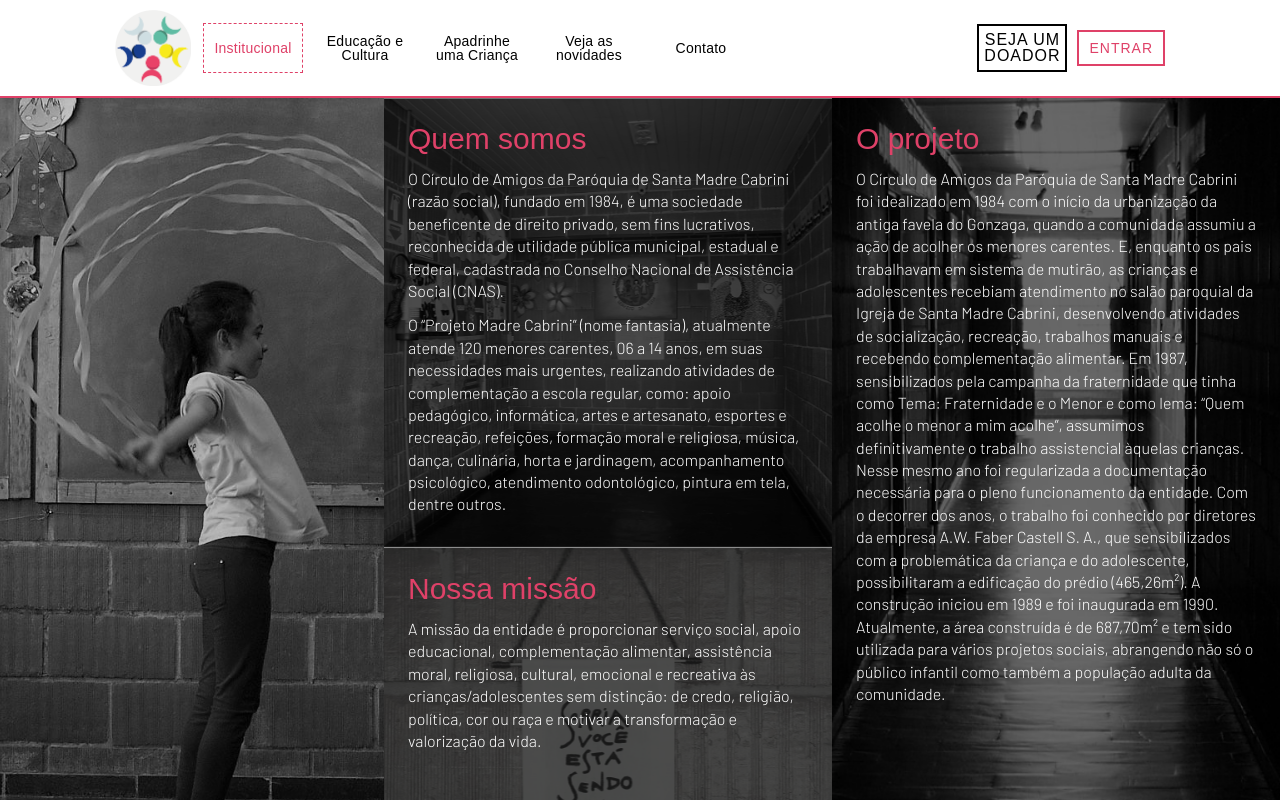
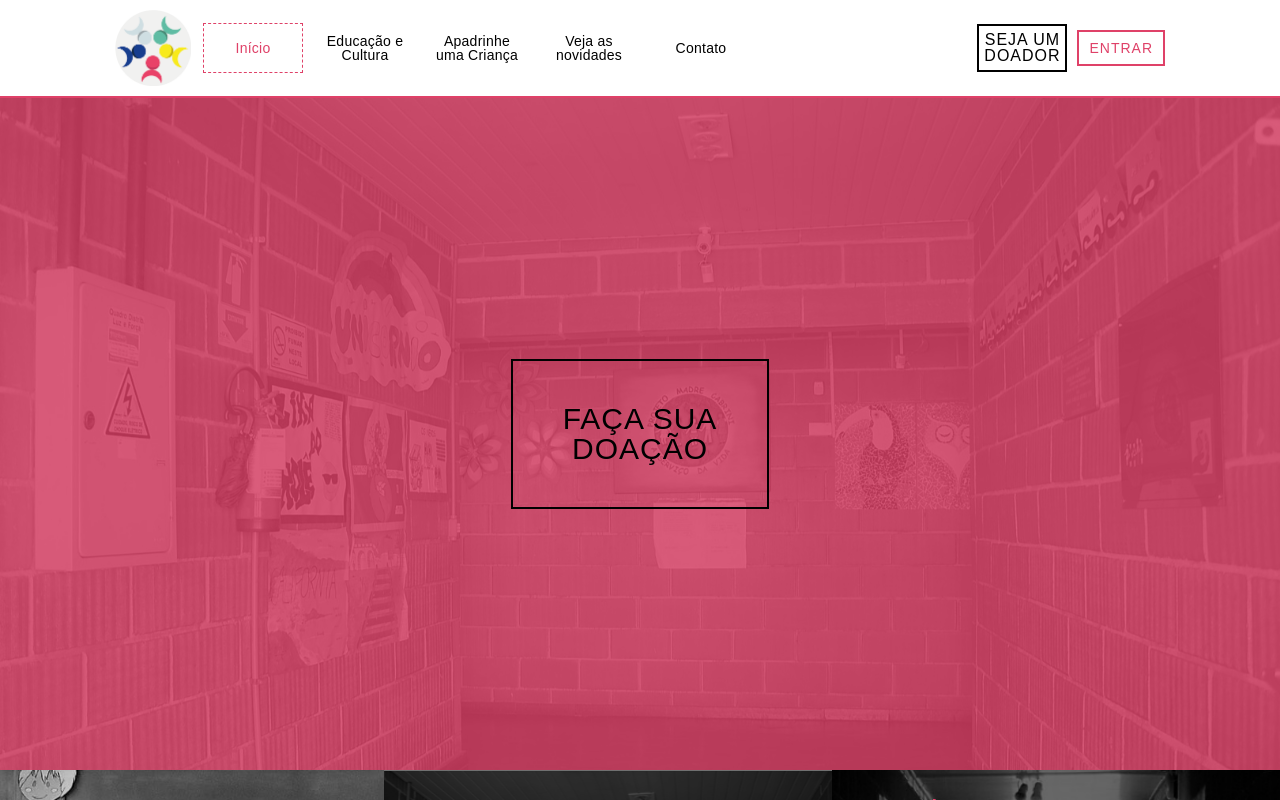
Before and after one commit to CAPIWARA/ComuniCode-Hackathon, a Vue app in the folder app/: page / in a window 1280 px wide. Shown: the top 800 px of the page. Built offline with nearby package versions, Linux system fonts and the light colour scheme; the HTML template or start-up script is replaced by a standard one; a web font is replaced by a local one.

Commit message:
HomeScreen splited into multiple components

```diff
--- /dev/null
+++ b/app/src/components/Home/HomeBanner.vue
@@ -0,0 +1,27 @@
+<template>
+  <figure class="HomeBanner">
+    <impact-button isAlternative size="xl">
+      Faça sua<br>Doação
+    </impact-button>
+  </figure>
+</template>
+
+<script>
+  import ImpactButton from '@/components/Impact/ImpactButton';
+
+  export default {
+    components: { ImpactButton }
+  };
+</script>
+
+<style lang="stylus">
+  @import '~@/assets/styles/theme'
+
+  .HomeBanner
+    display: flex
+    align-items: center
+    justify-content: center
+    width: 100%
+    height: calc(100vh - 128px)
+    background-color: rgba($color-primary, .8)
+</style>
--- /dev/null
+++ b/app/src/components/Home/HomeContainer.vue
@@ -0,0 +1,54 @@
+<template>
+  <section class="HomeContainer">
+    <figure class="aside">
+      <img class="image" src="~@/assets/images/Aside.png" />
+    </figure>
+    <home-content class="content" />
+  </section>
+</template>
+
+<script>
+  import HomeContent from '@/components/Home/HomeContent'
+
+  export default {
+    components: { HomeContent }
+  };
+</script>
+
+<style lang="stylus">
+  @import '~@/assets/styles/theme'
+
+  .HomeContainer
+    display: flex
+    flex-direction: column
+
+    > .aside
+      background-size: cover
+      background-image: url('~@/assets/images/Aside.png')
+      background-position: 0 10%
+      min-height: 460px
+
+      > .image        // background-image da suporte as estratégias de
+        display: none // posicionamento e o <img /> nesse caso só serve pra SEO
+
+  @media screen and (min-width: 768px)
+    .HomeContainer
+      flex-direction: row
+      height: 900px
+
+      > .aside
+        width: 50%
+
+      > .content
+        width: 50%
+
+  @media screen and (min-width: 1200px)
+    .HomeContainer
+      height: 900px
+
+      > .aside
+        width: 30%
+
+      > .content
+        width: 70%
+</style>
--- /dev/null
+++ b/app/src/components/Home/HomeContent.vue
@@ -0,0 +1,63 @@
+<template>
+  <section class="HomeContent">
+    <article class="content">
+      <h2 class="title">Quem somos</h2>
+      <p class="paragraph">O Círculo de Amigos da Paróquia de Santa Madre Cabrini (razão social), fundado em 1984, é uma sociedade beneficente de direito privado, sem fins lucrativos, reconhecida de utilidade pública municipal, estadual e federal, cadastrada no Conselho Nacional de Assistência Social (CNAS).</p>
+
+      <p class="paragraph">O “Projeto Madre Cabrini” (nome fantasia), atualmente atende 120 menores carentes, 06 a 14 anos, em suas necessidades mais urgentes, realizando atividades de complementação a escola regular, como:  apoio pedagógico, informática, artes  e artesanato, esportes e recreação, refeições, formação moral e religiosa, música, dança, culinária, horta e jardinagem, acompanhamento psicológico, atendimento odontológico, pintura em tela, dentre outros.</p>
+    </article>
+
+    <article class="content">
+      <h2 class="title">O projeto</h2>
+      <p class="paragraph">O Círculo de Amigos da Paróquia de Santa Madre Cabrini foi idealizado em 1984 com o início da urbanização da antiga favela do Gonzaga, quando a comunidade assumiu a ação de acolher os menores carentes. E, enquanto os pais trabalhavam em sistema de mutirão, as crianças e adolescentes recebiam atendimento no salão paroquial da Igreja de Santa Madre Cabrini, desenvolvendo atividades de socialização, recreação, trabalhos manuais e recebendo complementação alimentar. Em 1987, sensibilizados pela campanha da fraternidade que tinha como Tema: Fraternidade e o Menor e como lema: “Quem acolhe o menor a mim acolhe”, assumimos definitivamente o trabalho assistencial àquelas crianças. Nesse mesmo ano foi regularizada a documentação necessária para o pleno funcionamento da entidade. Com o decorrer dos anos, o trabalho foi conhecido por diretores da empresa A.W. Faber Castell S. A., que sensibilizados com a problemática da criança e do adolescente, possibilitaram a edificação do prédio (465,26m²). A construção iniciou em 1989 e foi inaugurada em 1990. Atualmente, a área construída é de 687,70m² e tem sido utilizada para vários projetos sociais, abrangendo não só o público infantil como também a população adulta da comunidade.</p>
+    </article>
+
+    <article class="content">
+      <h2 class="title">Nossa missão</h2>
+      <p class="paragraph">A missão da entidade é proporcionar serviço social, apoio educacional, complementação alimentar, assistência moral, religiosa, cultural, emocional e recreativa às crianças/adolescentes sem distinção: de credo, religião, política, cor ou raça e motivar a transformação e valorização da vida.</p>
+    </article>
+  </section>
+</template>
+
+<style lang="stylus">
+  @import '~@/assets/styles/theme'
+
+  .HomeContent
+    height: 100%
+
+    > .content
+      padding: 24px
+      background-size: cover
+      background-position: center
+
+      > .title
+        { $typography-title }
+        font-size: 3rem
+        color: $color-contrast
+
+      > .paragraph
+        margin-top: 12px
+        font-size: 1.6rem
+        line-height: 1.4
+        color: #FFFFFF
+
+    > .content:nth-child(1)
+      background-image: url('~@/assets/images/Content-1.png')
+
+    > .content:nth-child(2)
+      background-image: url('~@/assets/images/Content-3.png')
+
+    > .content:nth-child(3)
+      background-image: url('~@/assets/images/Content-2.png')
+
+
+  @media screen and (min-width: 1200px)
+    .HomeContent > .content
+      float: left
+      width: 50%
+      min-height: 50%
+
+    .HomeContent > .content:nth-child(2)
+      float: right
+      height: 100%
+</style>
--- a/app/src/components/Impact/ImpactButton.vue
+++ b/app/src/components/Impact/ImpactButton.vue
@@ -26,7 +26,7 @@
       size: {
         type: String,
         default: 'md',
-        validator: (size) => [ 'md', 'sm' ].includes(size)
+        validator: (size) => [ 'xl', 'md', 'sm' ].includes(size)
       }
     },
     computed: {
@@ -87,6 +87,14 @@
       > .text
         color: #FFFFFF
 
+    &.-xl
+      height: 150px
+      padding-left: 50px
+      padding-right @padding-left
+
+      > .text
+        font-size: 3rem
+
     &.-md
       height: 48px
       padding-left: 12px
--- a/app/src/components/Layout/LayoutContainer.vue
+++ b/app/src/components/Layout/LayoutContainer.vue
@@ -1,7 +1,9 @@
 <template>
-  <section>
-    <layout-header />
-    <slot />
+  <section class="LayoutContainer">
+    <layout-header class="header" />
+    <main class="content">
+      <slot />
+    </main>
   </section>
 </template>
 
@@ -12,3 +14,13 @@
     components: { LayoutHeader },
   };
 </script>
+
+<style lang="stylus">
+  .LayoutContainer
+    > .header
+      position: fixed
+      z-index: 1
+
+    > .content
+      padding-top: 98px
+</style>
--- a/app/src/items.json
+++ b/app/src/items.json
@@ -1,6 +1,6 @@
 [
   {
-    "name": "Institucional",
+    "name": "Início",
     "path": "/"
   },
   {
--- a/app/src/screens/Home.vue
+++ b/app/src/screens/Home.vue
@@ -1,102 +1,30 @@
 <template>
   <section class="HomeScreen">
-    <figure class="aside">
-      <img class="image" src="~@/assets/images/Aside.png" />
-    </figure>
-    <section class="HomeContent">
-      <article class="content">
-        <h2 class="title">Quem somos</h2>
-        <p class="paragraph">O Círculo de Amigos da Paróquia de Santa Madre Cabrini (razão social), fundado em 1984, é uma sociedade beneficente de direito privado, sem fins lucrativos, reconhecida de utilidade pública municipal, estadual e federal, cadastrada no Conselho Nacional de Assistência Social (CNAS).</p>
-
-        <p class="paragraph">O “Projeto Madre Cabrini” (nome fantasia), atualmente atende 120 menores carentes, 06 a 14 anos, em suas necessidades mais urgentes, realizando atividades de complementação a escola regular, como:  apoio pedagógico, informática, artes  e artesanato, esportes e recreação, refeições, formação moral e religiosa, música, dança, culinária, horta e jardinagem, acompanhamento psicológico, atendimento odontológico, pintura em tela, dentre outros.</p>
-      </article>
-
-      <article class="content">
-        <h2 class="title">O projeto</h2>
-        <p class="paragraph">O Círculo de Amigos da Paróquia de Santa Madre Cabrini foi idealizado em 1984 com o início da urbanização da antiga favela do Gonzaga, quando a comunidade assumiu a ação de acolher os menores carentes. E, enquanto os pais trabalhavam em sistema de mutirão, as crianças e adolescentes recebiam atendimento no salão paroquial da Igreja de Santa Madre Cabrini, desenvolvendo atividades de socialização, recreação, trabalhos manuais e recebendo complementação alimentar. Em 1987, sensibilizados pela campanha da fraternidade que tinha como Tema: Fraternidade e o Menor e como lema: “Quem acolhe o menor a mim acolhe”, assumimos definitivamente o trabalho assistencial àquelas crianças. Nesse mesmo ano foi regularizada a documentação necessária para o pleno funcionamento da entidade. Com o decorrer dos anos, o trabalho foi conhecido por diretores da empresa A.W. Faber Castell S. A., que sensibilizados com a problemática da criança e do adolescente, possibilitaram a edificação do prédio (465,26m²). A construção iniciou em 1989 e foi inaugurada em 1990. Atualmente, a área construída é de 687,70m² e tem sido utilizada para vários projetos sociais, abrangendo não só o público infantil como também a população adulta da comunidade.</p>
-      </article>
-
-      <article class="content">
-        <h2 class="title">Nossa missão</h2>
-        <p class="paragraph">A missão da entidade é proporcionar serviço social, apoio educacional, complementação alimentar, assistência moral, religiosa, cultural, emocional e recreativa às crianças/adolescentes sem distinção: de credo, religião, política, cor ou raça e motivar a transformação e valorização da vida.</p>
-      </article>
-    </section>
+    <figure class="background"></figure>
+    <home-banner />
+    <home-container />
   </section>
 </template>
 
+<script>
+  import HomeBanner from '@/components/Home/HomeBanner';
+  import HomeContainer from '@/components/Home/HomeContainer';
+
+  export default {
+    components: { HomeBanner, HomeContainer }
+  };
+</script>
+
 <style lang="stylus">
-  @import '~@/assets/styles/theme'
+  .HomeScreen
+    position: relative
 
-  .HomeScreen
-    display: flex
-    flex-direction: column
-
-    > .aside
+    > .background
+      position: fixed
+      z-index: -1
+      width: 100%
+      height: 100vh
+      background-image: url('~@/assets/images/Home-Background.jpg')
+      background-position: center
       background-size: cover
-      background-image: url('~@/assets/images/Aside.png')
-      background-position: 0 10%
-      min-height: 460px
-
-      > .image        // background-image da suporte as estratégias de
-        display: none // posicionamento e o <img /> nesse caso só serve pra SEO
-
-  @media screen and (min-width: 768px)
-    .HomeScreen
-      flex-direction: row
-      height: 900px
-
-      > .aside
-        width: 50%
-
-      > .HomeContent
-        width: 50%
-
-  @media screen and (min-width: 1200px)
-    .HomeScreen
-      height: 900px
-
-      > .aside
-        width: 30%
-
-      > .HomeContent
-        width: 70%
-
-  .HomeContent
-    height: 100%
-
-    > .content
-      padding: 24px
-      background-size: cover
-      background-position: center
-
-      > .title
-        { $typography-title }
-        font-size: 3rem
-        color: $color-contrast
-
-      > .paragraph
-        margin-top: 12px
-        font-size: 1.6rem
-        line-height: 1.4
-        color: #FFFFFF
-
-    > .content:nth-child(1)
-      background-image: url('~@/assets/images/Content-1.png')
-
-    > .content:nth-child(2)
-      background-image: url('~@/assets/images/Content-3.png')
-
-    > .content:nth-child(3)
-      background-image: url('~@/assets/images/Content-2.png')
-
-
-  @media screen and (min-width: 1200px)
-    .HomeContent > .content
-      float: left
-      width: 50%
-      min-height: 50%
-
-    .HomeContent > .content:nth-child(2)
-      float: right
-      height: 100%
 </style>
```
Also changed, not shown: app/src/assets/images/Home-Background.jpg (added).
